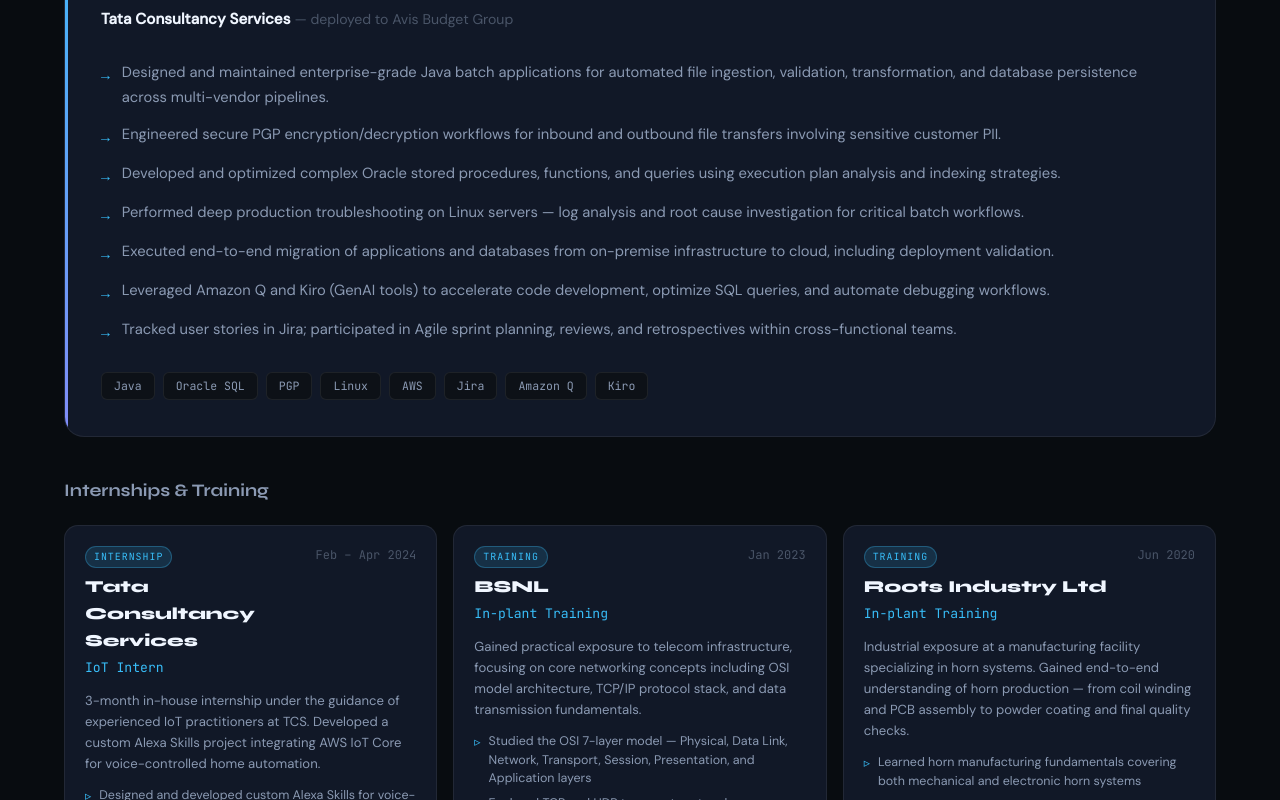
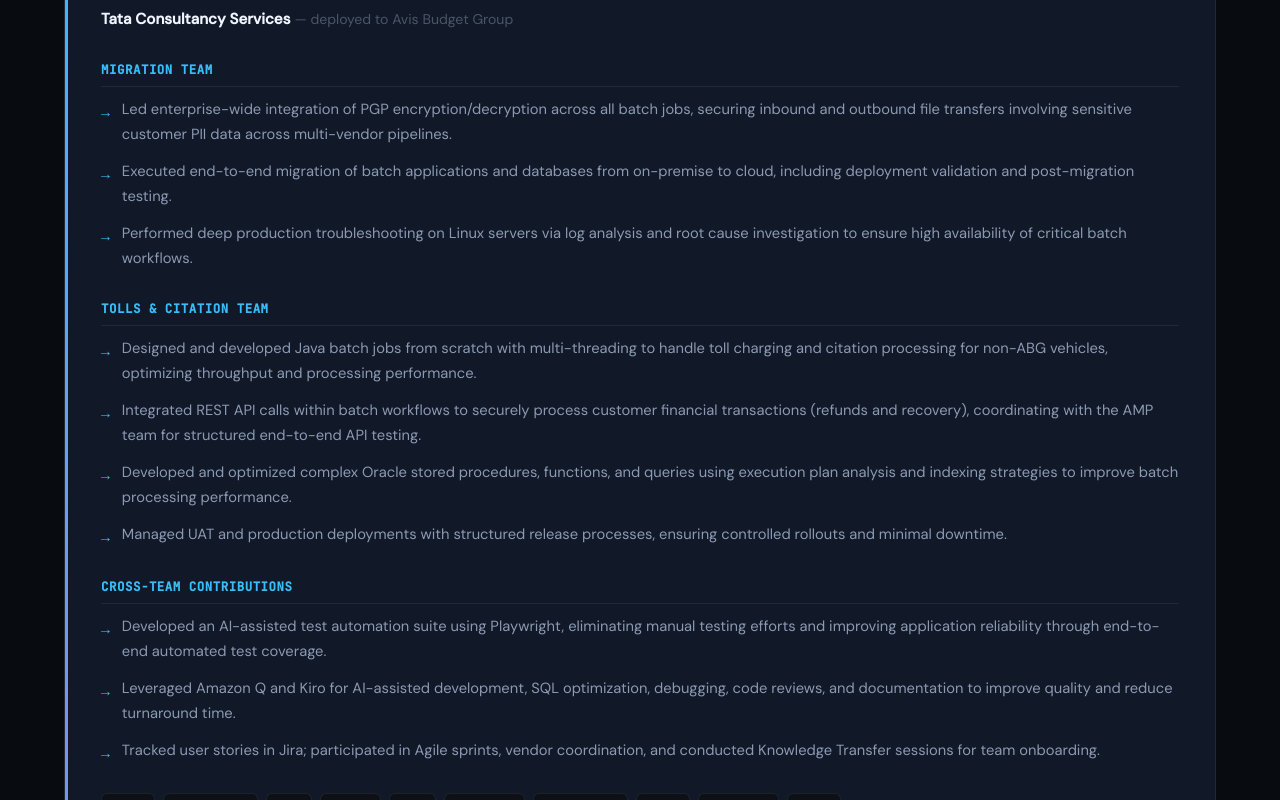
Before and after one commit to VasanthKumar29/vasanth-portfolio, a React (Create React App) app: page / in a window 1280 px wide. Shown: the part 2140-2940 px from the top of the page. Built offline with nearby package versions, Linux system fonts and the light colour scheme; the HTML template or start-up script is replaced by a standard one.

Commit message:
feat: restructure experience with team subsections, update skills

```diff
--- a/src/components/Experience.css
+++ b/src/components/Experience.css
@@ -131,6 +131,24 @@
   flex-shrink: 0;
   margin-top: 2px;
   font-family: var(--font-mono);
+}
+
+.exp-subsection {
+  margin-bottom: 24px;
+}
+.exp-subsection:last-child {
+  margin-bottom: 0;
+}
+.exp-subsection-title {
+  font-family: var(--font-mono);
+  font-size: 0.78rem;
+  color: var(--accent-primary);
+  font-weight: 700;
+  letter-spacing: 0.04em;
+  margin-bottom: 10px;
+  padding-bottom: 6px;
+  border-bottom: 1px solid var(--border-color);
+  text-transform: uppercase;
 }
 
 .exp-tags {
--- a/src/components/Experience.js
+++ b/src/components/Experience.js
@@ -10,16 +10,34 @@
     period: 'Aug 2024 – Present',
     location: 'Bangalore, India',
     type: 'Full-time',
+    sections: [
+      {
+        title: 'Migration Team',
         bullets: [
-      'Designed and maintained enterprise-grade Java batch applications for automated file ingestion, validation, transformation, and database persistence across multi-vendor pipelines.',
-      'Engineered secure PGP encryption/decryption workflows for inbound and outbound file transfers involving sensitive customer PII.',
-      'Developed and optimized complex Oracle stored procedures, functions, and queries using execution plan analysis and indexing strategies.',
-      'Performed deep production troubleshooting on Linux servers — log analysis and root cause investigation for critical batch workflows.',
-      'Executed end-to-end migration of applications and databases from on-premise infrastructure to cloud, including deployment validation.',
-      'Leveraged Amazon Q and Kiro (GenAI tools) to accelerate code development, optimize SQL queries, and automate debugging workflows.',
-      'Tracked user stories in Jira; participated in Agile sprint planning, reviews, and retrospectives within cross-functional teams.',
+          'Led enterprise-wide integration of PGP encryption/decryption across all batch jobs, securing inbound and outbound file transfers involving sensitive customer PII data across multi-vendor pipelines.',
+          'Executed end-to-end migration of batch applications and databases from on-premise to cloud, including deployment validation and post-migration testing.',
+          'Performed deep production troubleshooting on Linux servers via log analysis and root cause investigation to ensure high availability of critical batch workflows.',
         ],
-    tech: ['Java', 'Oracle SQL', 'PGP', 'Linux', 'AWS', 'Jira', 'Amazon Q', 'Kiro'],
+      },
+      {
+        title: 'Tolls & Citation Team',
+        bullets: [
+          'Designed and developed Java batch jobs from scratch with multi-threading to handle toll charging and citation processing for non-ABG vehicles, optimizing throughput and processing performance.',
+          'Integrated REST API calls within batch workflows to securely process customer financial transactions (refunds and recovery), coordinating with the AMP team for structured end-to-end API testing.',
+          'Developed and optimized complex Oracle stored procedures, functions, and queries using execution plan analysis and indexing strategies to improve batch processing performance.',
+          'Managed UAT and production deployments with structured release processes, ensuring controlled rollouts and minimal downtime.',
+        ],
+      },
+      {
+        title: 'Cross-Team Contributions',
+        bullets: [
+          'Developed an AI-assisted test automation suite using Playwright, eliminating manual testing efforts and improving application reliability through end-to-end automated test coverage.',
+          'Leveraged Amazon Q and Kiro for AI-assisted development, SQL optimization, debugging, code reviews, and documentation to improve quality and reduce turnaround time.',
+          'Tracked user stories in Jira; participated in Agile sprints, vendor coordination, and conducted Knowledge Transfer sessions for team onboarding.',
+        ],
+      },
+    ],
+    tech: ['Java', 'Oracle SQL', 'PGP', 'Linux', 'AWS', 'REST API', 'Playwright', 'Jira', 'Amazon Q', 'Kiro'],
   },
 ];
 
@@ -110,14 +128,19 @@
                 </div>
               </div>
 
+              {exp.sections.map((section, sIdx) => (
+                <div key={sIdx} className="exp-subsection">
+                  <h4 className="exp-subsection-title">{section.title}</h4>
                   <ul className="exp-bullets">
-                {exp.bullets.map((b, i) => (
+                    {section.bullets.map((b, i) => (
                       <li key={i} style={{ animationDelay: `${i * 0.07}s` }}>
                         <span className="bullet-arrow">→</span>
                         {b}
                       </li>
                     ))}
                   </ul>
+                </div>
+              ))}
 
               <div className="exp-tags">
                 {exp.tech.map(t => (
--- a/src/components/Skills.js
+++ b/src/components/Skills.js
@@ -15,9 +15,11 @@
     category: 'Backend',
     icon: '⚙',
     skills: [
+      { name: 'Spring Boot', level: 82 },
+      { name: 'Microservices', level: 80 },
+      { name: 'Multi-threading', level: 82 },
+      { name: 'REST API Integration', level: 80 },
       { name: 'Java Batch Processing', level: 88 },
-      { name: 'PGP Encryption', level: 85 },
-      { name: 'REST API Integration', level: 80 },
       { name: 'Production Support', level: 86 },
     ],
   },
@@ -89,7 +91,7 @@
     return () => obs.disconnect();
   }, []);
 
-  const highlights = ['Java', 'Oracle SQL', 'Python', 'AWS', 'React.js', 'Linux', 'PGP', 'Jira', 'Amazon Q', 'Postman', 'WinSCP', 'PuTTY', 'Bitbucket', 'FileZilla', 'Kiro'];
+  const highlights = ['Java', 'Spring Boot', 'Microservices', 'Multi-threading', 'Oracle SQL', 'Python', 'AWS', 'React.js', 'Linux', 'Jira', 'Amazon Q', 'Postman', 'WinSCP', 'PuTTY', 'Bitbucket', 'FileZilla', 'Kiro'];
 
   return (
     <section id="skills" ref={ref} className={`skills-section ${visible ? 'visible' : ''}`}>
```
Lines whose indentation alone changed are shown as unchanged.
